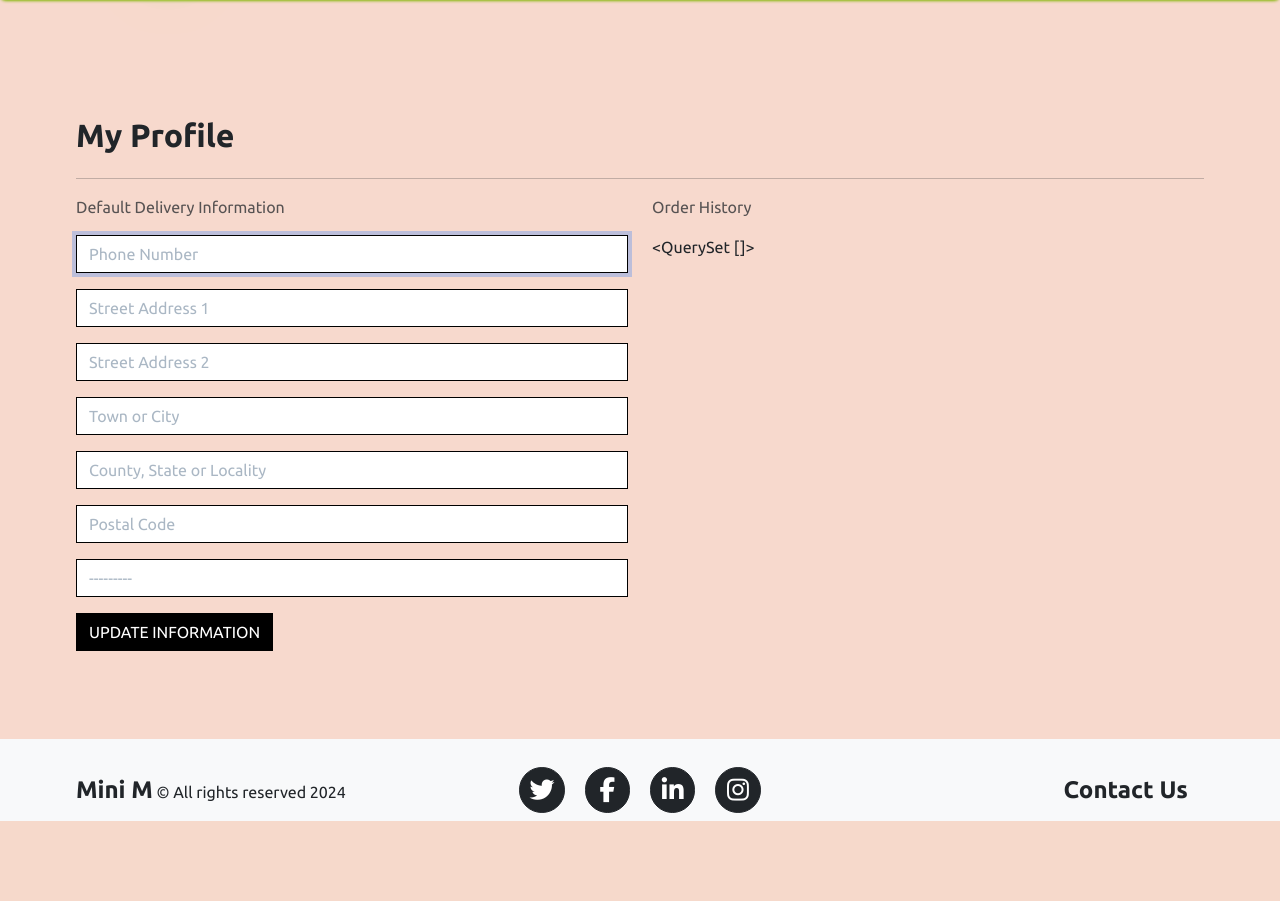
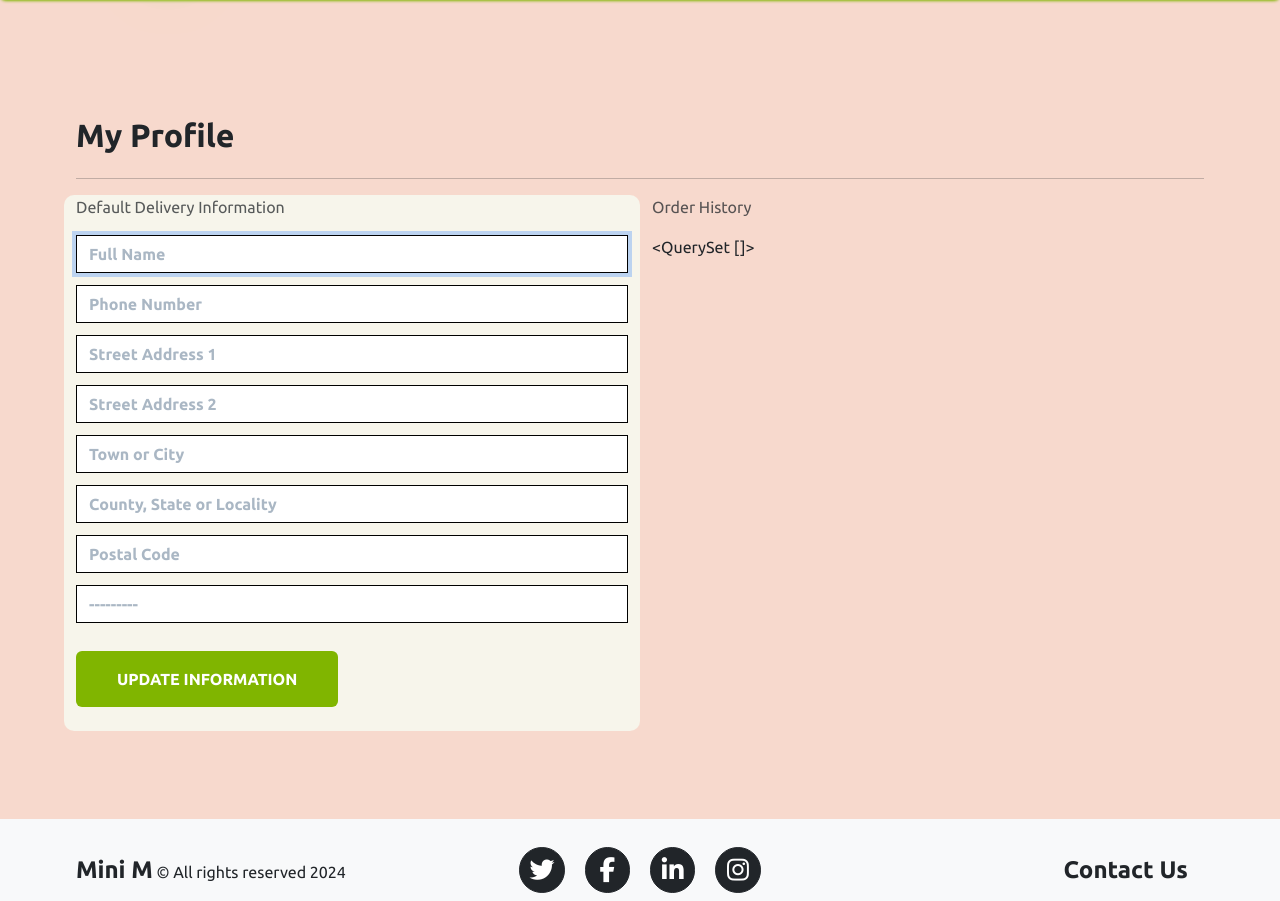
Before and after one commit to Esmael-Pinho/fourth-milestone-project, a Django app: page /profile/ in a window 1280 px wide. Shown: the part 78-979 px from the top of the page. Before the commit the page ends 899 px from the top, so only its background shows below. Run offline with Django 3.2, Linux system fonts and the light colour scheme; the visitor is signed in with stand-in values (Sample User, id 1); data comes from the database, SQL or seed files in the repository; data that the repository does not hold is empty; some libraries are stand-ins or nearby versions; some web fonts are replaced.

Commit message:
added full_name to models profile

```diff
--- a/profiles/forms.py
+++ b/profiles/forms.py
@@ -14,6 +14,7 @@ class UserProfileForm(forms.ModelForm):
         """
         super().__init__(*args, **kwargs)
         placeholders = {
+            'default_full_name': 'Full Name',
             'default_phone_number': 'Phone Number',
             'default_postcode': 'Postal Code',
             'default_town_or_city': 'Town or City',
@@ -22,7 +23,7 @@ class UserProfileForm(forms.ModelForm):
             'default_county': 'County, State or Locality',
         }
 
-        self.fields['default_phone_number'].widget.attrs['autofocus'] = True
+        self.fields['default_full_name'].widget.attrs['autofocus'] = True
         for field in self.fields:
             if field != 'default_country':
                 if self.fields[field].required:
--- a/profiles/models.py
+++ b/profiles/models.py
@@ -12,6 +12,7 @@ class UserProfile(models.Model):
     delivery information and order history
     """
     user = models.OneToOneField(User, on_delete=models.CASCADE)
+    default_full_name = models.CharField(max_length=50, null=False, blank=True)
     default_phone_number = models.CharField(max_length=20, null=True, blank=True)
     default_street_address1 = models.CharField(max_length=80, null=True, blank=True)
     default_street_address2 = models.CharField(max_length=80, null=True, blank=True)
--- a/profiles/static/profiles/css/profile.css
+++ b/profiles/static/profiles/css/profile.css
@@ -1,17 +1,35 @@
 #profile-update-form .form-control {
     color: #000;
-    margin-bottom: 1rem;
+    margin-bottom: .75rem;
+    border: 1px solid var(--green);
+}
+
+#profile-update-form input {
+    font-weight: 600;
 }
 
 #profile-update-form input::placeholder {
     color: #aab7c4;
+    font-weight: 600;
 }
 
 #id_default_country,
 #id_default_country option:not(:first-child) {
     color: #000;
+    font-weight: 600;
 }
 
 #id_default_country option:first-child {
     color: #aab7c4;
+    font-weight: 600;
 }
+
+.info-update-container {
+    background-color: #F7F5EB;;
+    border-radius: 10px;
+}
+
+.upd-btn {
+    margin-top: 1rem;
+    margin-bottom: 1.5rem;
+}
--- a/profiles/templates/profiles/profile.html
+++ b/profiles/templates/profiles/profile.html
@@ -23,12 +23,12 @@
             </div>
         </div>
         <div class="row">
-            <div class="col-12 col-lg-6">
+            <div class="col-12 col-lg-6 info-update-container">
                 <p class="text-muted">Default Delivery Information</p>
                 <form class="mt-3" action="{% url 'profile' %}" method="POST" id="profile-update-form">
                     {% csrf_token %}
                     {{ form|crispy }}
-                    <button class="btn btn-black rounded-0 text-uppercase float-right">Update Information</button>
+                    <button class="btn button-green text-uppercase float-right upd-btn">Update Information</button>
                 </form>
             </div>
             <div class="col-12 col-lg-6">
--- a/templates/base.html
+++ b/templates/base.html
@@ -114,7 +114,7 @@
                         {% if request.user.is_superuser %}
                             <a href="" class="dropdown-item ps-0">Product Management</a>
                         {% endif %}
-                        <a href="" class="dropdown-item ps-2">My Profile</a>
+                        <a href="{% url 'profile' %}" class="dropdown-item ps-2">My Profile</a>
                         <a href="{% url 'account_logout' %}" class="dropdown-item ps-2">Logout</a>
                         {% else %}
                         <a href="{% url 'account_signup' %}" class="dropdown-item ps-2">Register <i class="fa-solid fa-user-plus"></i></a>
--- a/templates/includes/mobile-top-nav.html
+++ b/templates/includes/mobile-top-nav.html
@@ -33,7 +33,7 @@
               {% if request.user.is_superuser %}
                   <a href="{% url 'account_logout' %}" class="dropdown-item">Product Management</a>
               {% endif %}
-              <a href="" class="dropdown-item">My Profile</a>
+              <a href="{% url 'profile' %}" class="dropdown-item">My Profile</a>
               <a href="{% url 'account_logout' %}" class="dropdown-item">Logout</a>
           {% else %}
               <a href="{% url 'account_signup' %}" class="dropdown-item">Register</a>
```
Also changed, not shown: profiles/migrations/0002_userprofile_default_full_name.py (added).
